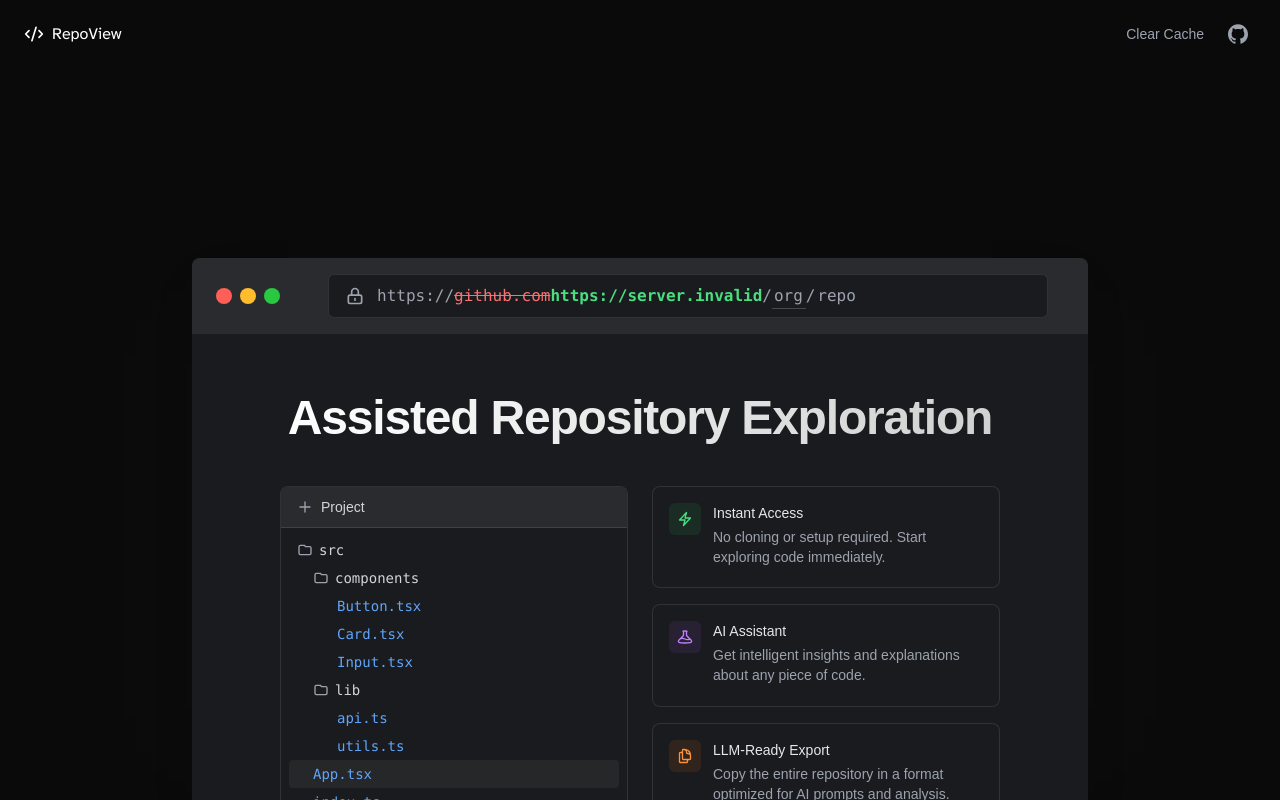
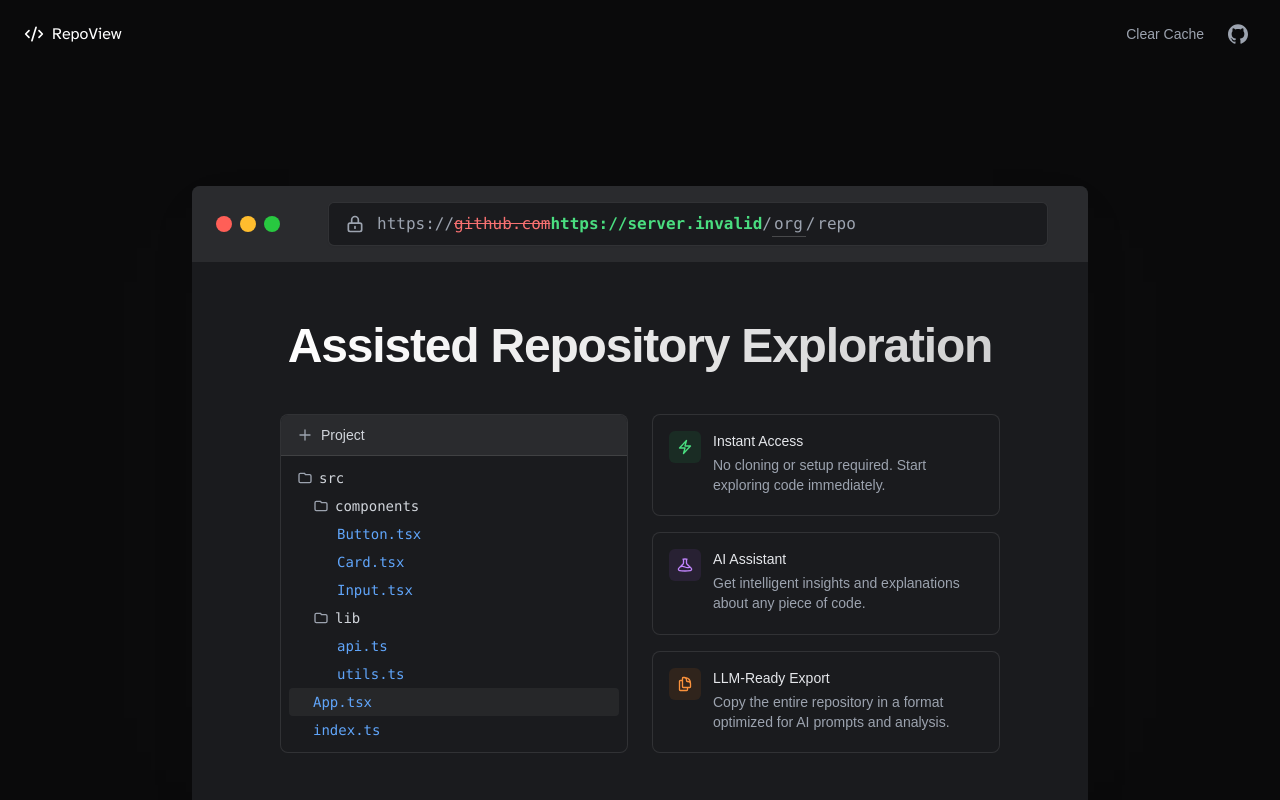
Before and after one commit to handlebauer/repoview, a Next.js app in the folder packages/web/: page / in a window 1280 px wide. Built offline with nearby package versions, Linux system fonts and the light colour scheme; no server answers.

Commit message:
refactor: Adjust homepage top padding for better vertical spacing

```diff
--- a/packages/web/src/app/page.tsx
+++ b/packages/web/src/app/page.tsx
@@ -184,7 +184,7 @@
 
             {/* Main Content */}
             <main className="h-[calc(100vh-56px)] relative overflow-hidden">
-                <div className="mx-auto max-w-7xl px-6 pt-48 h-full">
+                <div className="mx-auto max-w-7xl px-6 pt-[15vh] h-full">
                     {/* Browser Window Mockup */}
                     <div className="relative max-w-4xl mx-auto animate-fade-up h-full">
                         {/* Browser Chrome */}
```
